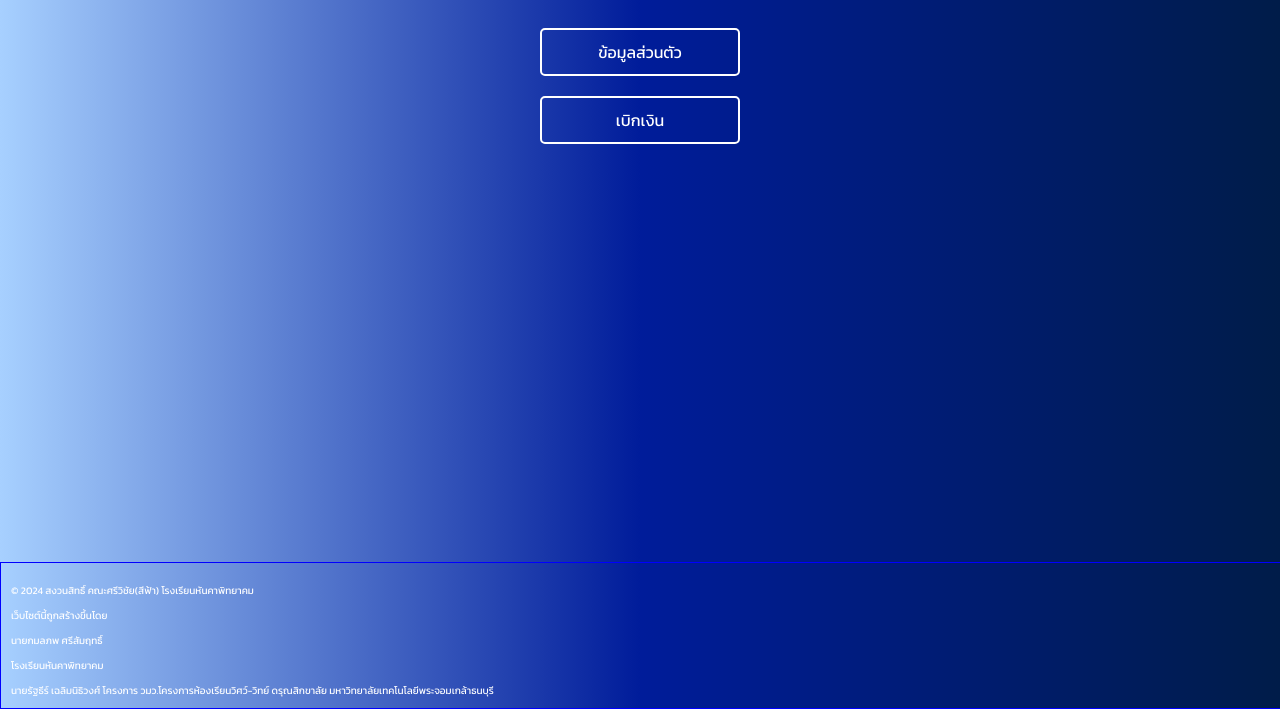
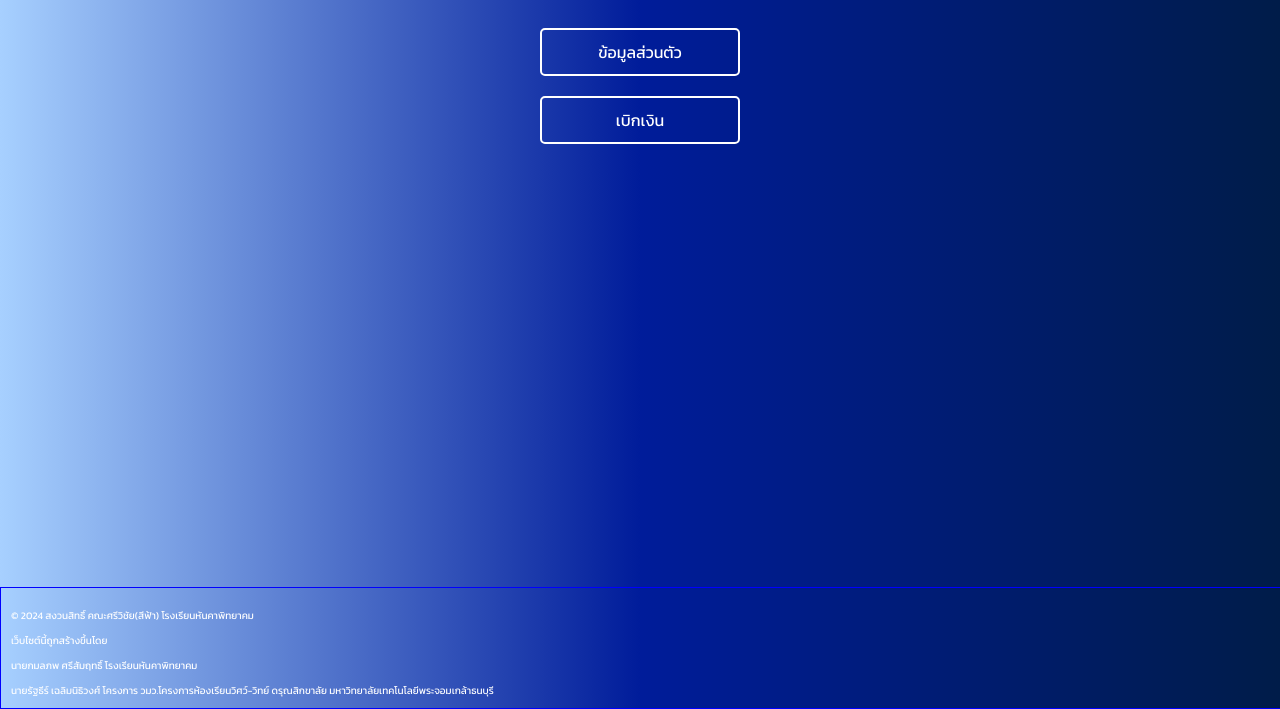
Before and after one commit to SriwichaiHkp/SriwichaiHkp.github.io, a plain HTML site: page index.html in a window 1280 px wide. Shown: the part 91-800 px from the top of the page. Drawn offline with Linux system fonts and the light colour scheme.

Commit message:
Update index.html

```diff
--- a/index.html
+++ b/index.html
@@ -28,7 +28,7 @@
     </div>
     <div class="footer">
         <p>© 2024 สงวนสิทธิ์ คณะศรีวิชัย(สีฟ้า) โรงเรียนหันคาพิทยาคม</p>
-        <p>เว็บไซต์นี้ถูกสร้างขึ้นโดย</p><p>นายกมลภพ ศรีสัมฤทธิ์ </p><p>โรงเรียนหันคาพิทยาคม</p>
+        <p>เว็บไซต์นี้ถูกสร้างขึ้นโดย</p><p>นายกมลภพ ศรีสัมฤทธิ์ โรงเรียนหันคาพิทยาคม</p>
         <p2>นายรัฐธีร์ เฉลิมนิธิวงศ์</p2>
         <p3>โครงการ วมว.โครงการห้องเรียนวิศว์-วิทย์ ดรุณสิกขาลัย มหาวิทยาลัยเทคโนโลยีพระจอมเกล้าธนบุรี</p3>
     </div>
```
